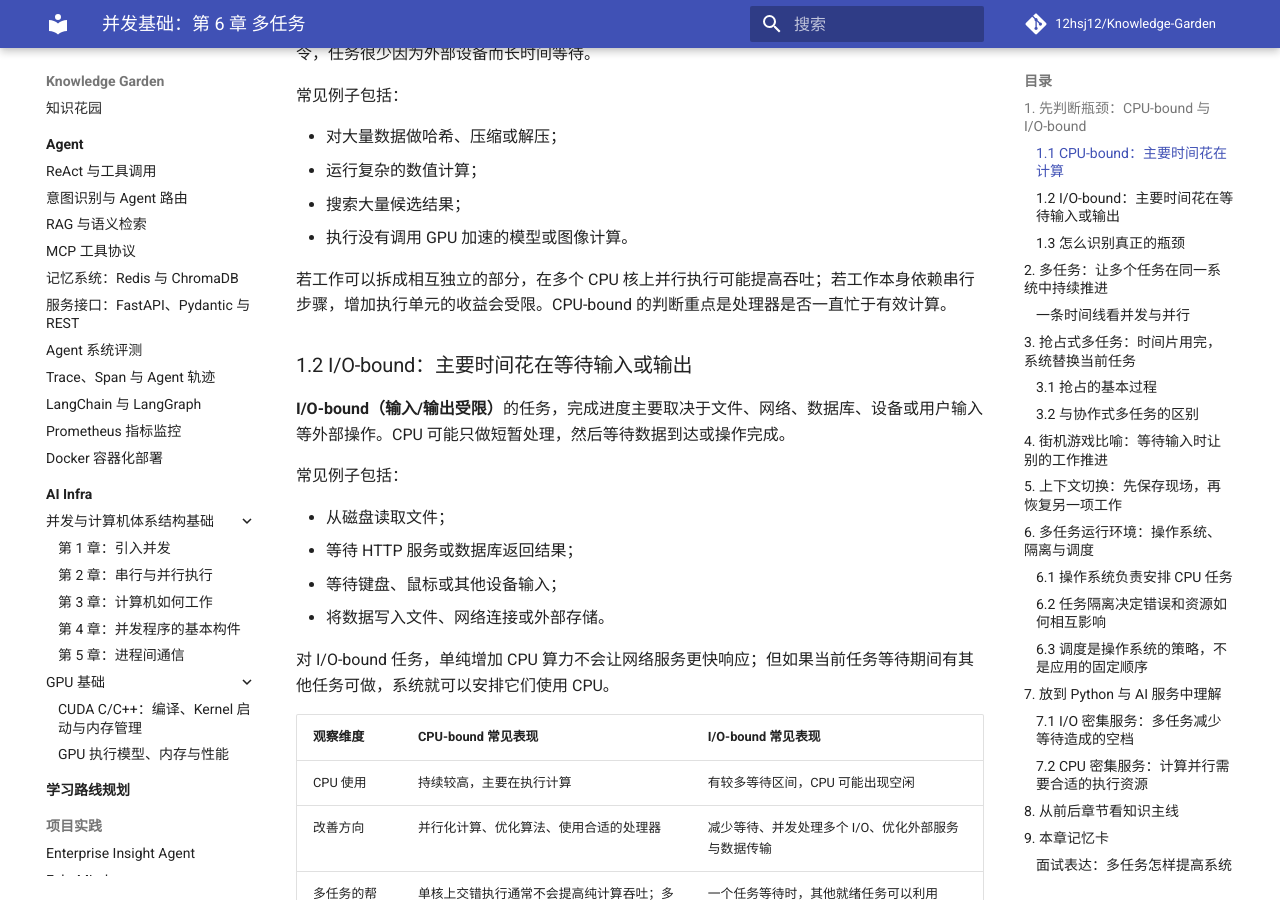
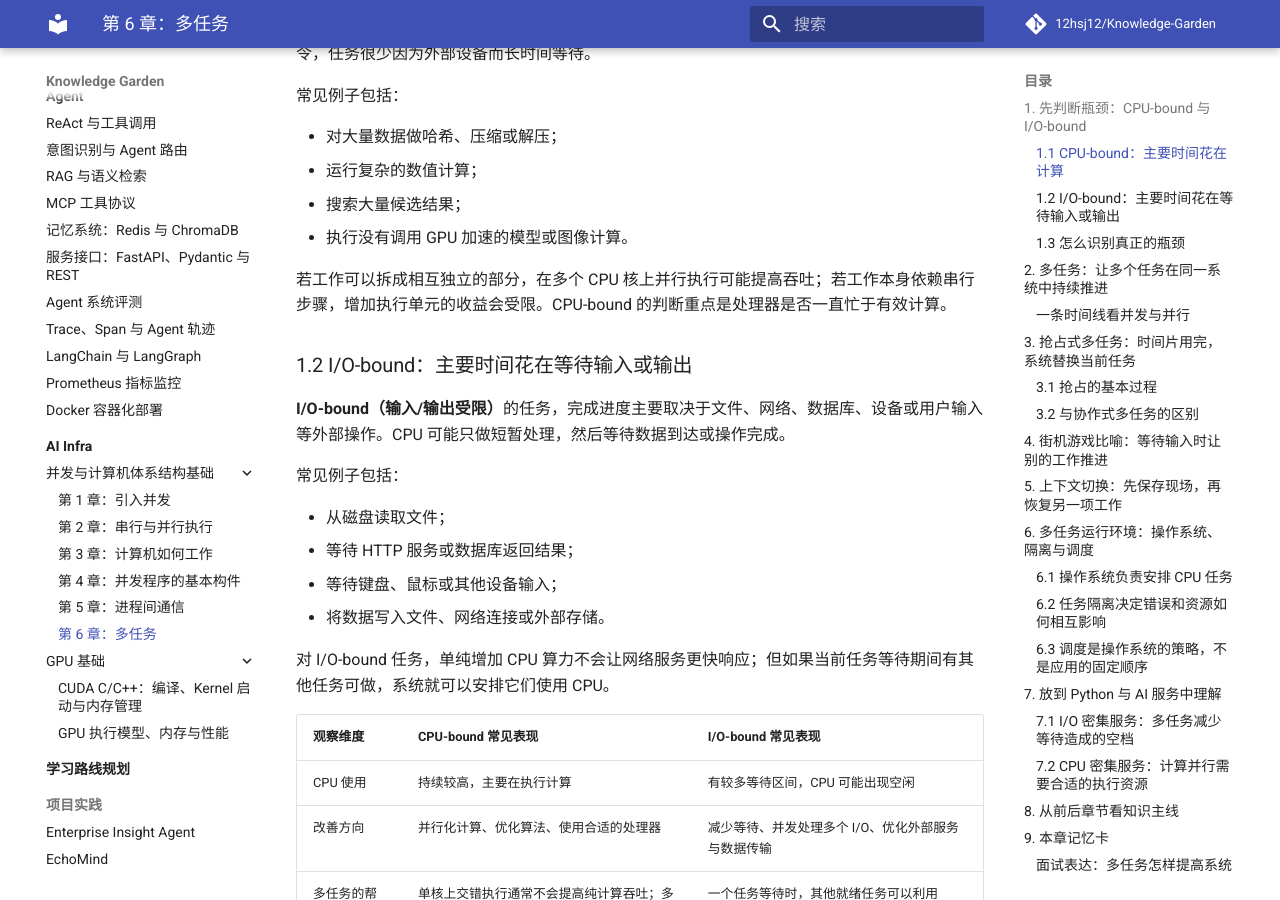
Before and after one commit to 12hsj12/Knowledge-Garden, an MkDocs documentation site: the page built from docs/ai-infra/concurrency/chapter-06.md, in a window 1280 px wide and 900 px high, scrolled down 445 px. Built offline with MkDocs 1.6.1 and Material for MkDocs 9.7.7, drawn with Linux system fonts in a browser that asks for light colours; comment, search, counter and statistics services are not loaded.

Commit message:
docs: add chapter 6 to navigation

```diff
--- a/mkdocs.yml
+++ b/mkdocs.yml
@@ -55,6 +55,7 @@ nav:
           - 第 3 章：计算机如何工作: ai-infra/concurrency/chapter-03.md
           - 第 4 章：并发程序的基本构件: ai-infra/concurrency/chapter-04.md
           - 第 5 章：进程间通信: ai-infra/concurrency/chapter-05.md
+          - 第 6 章：多任务: ai-infra/concurrency/chapter-06.md
       - GPU 基础:
           - CUDA C/C++：编译、Kernel 启动与内存管理: ai-infra/gpu/cuda-c-cpp-memory-kernel.md
           - GPU 执行模型、内存与性能: ai-infra/gpu/cuda-execution-memory-performance.md
```
